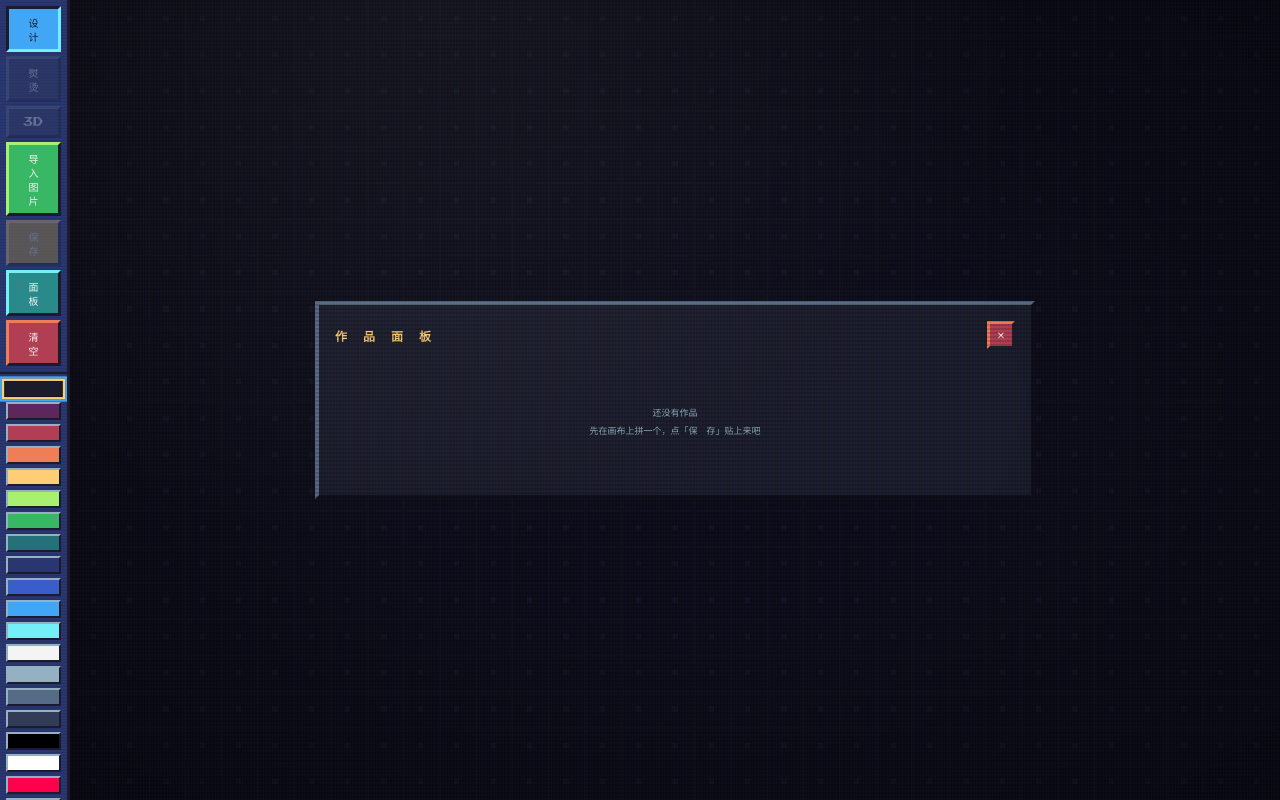
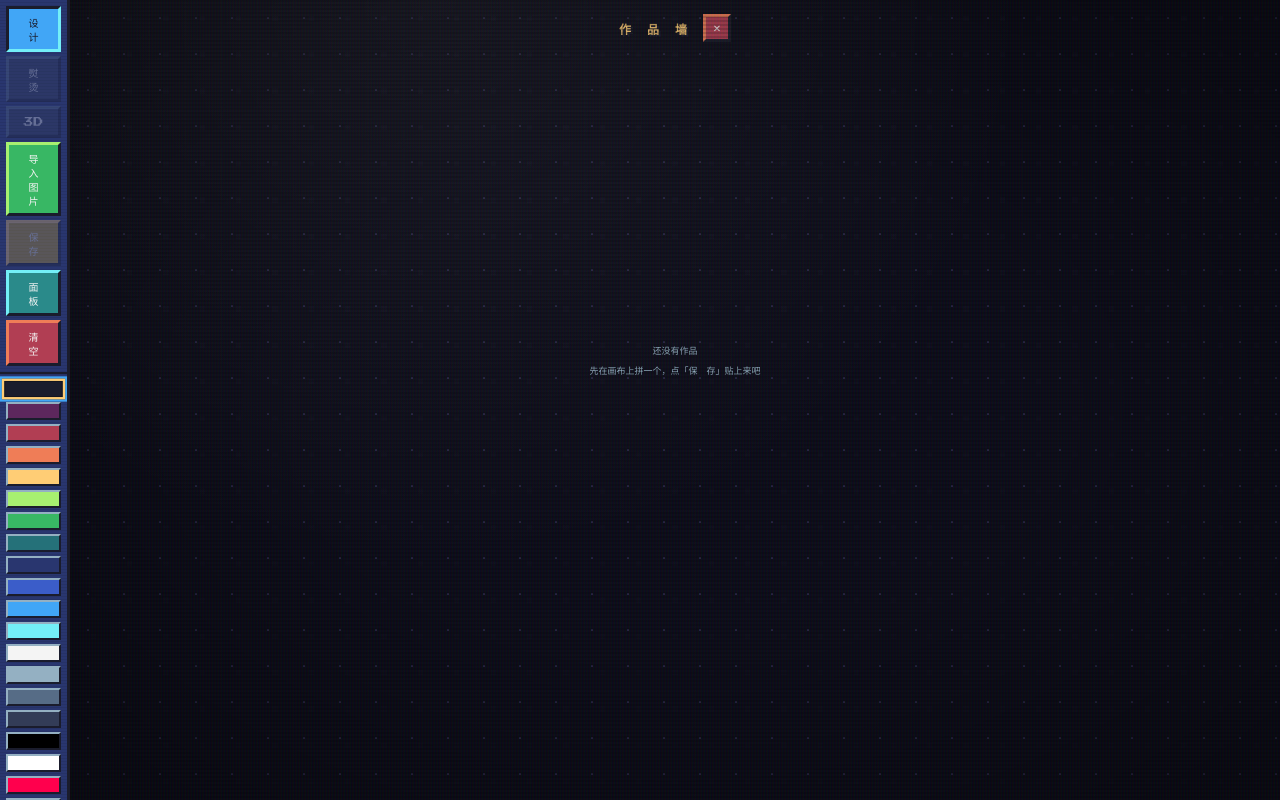
Before and after one commit to 254558/bead-ironing, a Vue app: page / in a window 1280 px wide. Both pictures are taken after a click on the button "面 板". Built offline with nearby package versions, Linux system fonts and the light colour scheme.

Commit message:
作品面板升级为冰箱贴墙：作品可自由拖拽摆放，位置持久化

```diff
--- a/src/components/BoardPanel.vue
+++ b/src/components/BoardPanel.vue
@@ -1,43 +1,108 @@
 <script setup lang="ts">
-import { deleteBoard, loadBoard, setBoardPanel, store } from '../stores/game'
+import { onUnmounted, ref } from 'vue'
+import { deleteBoard, loadBoard, moveBoard, setBoardPanel, store } from '../stores/game'
+import type { SavedBoard } from '../types'
 
-/** 格式化保存时间，如「2026/08/06 14:30」 */
-function formatTime(ts: number) {
-  const d = new Date(ts)
-  const pad = (n: number) => String(n).padStart(2, '0')
-  return `${d.getFullYear()}/${pad(d.getMonth() + 1)}/${pad(d.getDate())} ${pad(d.getHours())}:${pad(d.getMinutes())}`
+/** 当前正在拖拽的磁贴 id（用于提升 z-index / 光标态） */
+const dragId = ref<string | null>(null)
+let dragStart = { x: 0, y: 0 }
+let dragMoved = false
+/** 上一次拖拽结束时间，用于抑制拖拽刚结束后的双击误触 */
+let lastDragEnd = 0
+
+/** 基于 id 生成稳定的轻微旋转角（-4°~4°），让磁贴错落贴墙 */
+function rotFor(id: string) {
+  let sum = 0
+  for (let i = 0; i < id.length; i++) sum += id.charCodeAt(i)
+  return (sum % 9) - 4
 }
+
+function magnetStyle(b: SavedBoard) {
+  return {
+    left: `${b.x}px`,
+    top: `${b.y}px`,
+    transform: `rotate(${rotFor(b.id)}deg)`,
+  }
+}
+
+function onMouseDown(e: MouseEvent, b: SavedBoard) {
+  if (e.button !== 0) return // 仅左键
+  dragId.value = b.id
+  dragStart = { x: e.clientX, y: e.clientY }
+  dragMoved = false
+  // move/up 挂到 window：鼠标移出磁贴也能持续跟踪拖拽
+  window.addEventListener('mousemove', onWindowMove)
+  window.addEventListener('mouseup', onWindowUp)
+}
+
+function onWindowMove(e: MouseEvent) {
+  const id = dragId.value
+  const b = id ? store.savedBoards.find((x) => x.id === id) : undefined
+  if (!b) return
+  const dx = e.clientX - dragStart.x
+  const dy = e.clientY - dragStart.y
+  // 位移超过 4px 才算拖拽（区分点击）
+  if (!dragMoved && Math.abs(dx) + Math.abs(dy) > 4) dragMoved = true
+  if (dragMoved) {
+    b.x = Math.max(0, b.x + dx)
+    b.y = Math.max(0, b.y + dy)
+    dragStart = { x: e.clientX, y: e.clientY }
+  }
+}
+
+function onWindowUp() {
+  const id = dragId.value
+  if (id && dragMoved) {
+    const b = store.savedBoards.find((x) => x.id === id)
+    if (b) moveBoard(b.id, b.x, b.y)
+    lastDragEnd = Date.now()
+  }
+  dragId.value = null
+  window.removeEventListener('mousemove', onWindowMove)
+  window.removeEventListener('mouseup', onWindowUp)
+}
+
+function onDblClick(b: SavedBoard) {
+  if (Date.now() - lastDragEnd < 350) return // 刚拖完，不算双击
+  loadBoard(b.id)
+}
+
+onUnmounted(() => {
+  window.removeEventListener('mousemove', onWindowMove)
+  window.removeEventListener('mouseup', onWindowUp)
+})
 </script>
 
 <template>
   <div class="board-panel" :class="{ show: store.showBoardPanel }">
-    <div class="board-panel-inner">
-      <header class="board-panel-head">
-        <h2 class="board-panel-title">作 品 面 板</h2>
-        <button class="board-panel-close" @click="setBoardPanel(false)">✕</button>
-      </header>
+    <header class="board-panel-head">
+      <h2 class="board-panel-title">作 品 墙</h2>
+      <button class="board-panel-close" @click="setBoardPanel(false)">✕</button>
+    </header>
 
-      <div v-if="store.savedBoards.length === 0" class="board-panel-empty">
-        <p>还没有作品</p>
-        <p>先在画布上拼一个，点「保 存」贴上来吧</p>
-      </div>
+    <p v-if="store.savedBoards.length === 0" class="board-panel-empty">
+      还没有作品<br>先在画布上拼一个，点「保 存」贴上来吧
+    </p>
 
-      <div v-else class="board-card-grid">
-        <div v-for="b in store.savedBoards" :key="b.id" class="board-card">
-          <img
-            class="board-card-thumb"
-            :src="b.thumb"
-            :alt="b.name"
-            :style="{ aspectRatio: `${b.cols} / ${b.rows}` }"
-          >
-          <p class="board-card-name">{{ b.name }}</p>
-          <p class="board-card-time">{{ formatTime(b.savedAt) }}</p>
-          <div class="board-card-actions">
-            <button class="board-btn board-btn-load" @click="loadBoard(b.id)">载 入</button>
-            <button class="board-btn board-btn-del" @click="deleteBoard(b.id)">删 除</button>
-          </div>
-        </div>
-      </div>
+    <div
+      v-for="b in store.savedBoards"
+      :key="b.id"
+      class="fridge-magnet"
+      :class="{ dragging: dragId === b.id }"
+      :style="magnetStyle(b)"
+      @mousedown="onMouseDown($event, b)"
+      @dblclick="onDblClick(b)"
+    >
+      <img class="magnet-thumb" :src="b.thumb" :alt="b.name">
+      <span class="magnet-name">{{ b.name }}</span>
+      <button
+        class="magnet-del"
+        title="撕下删除"
+        @mousedown.stop
+        @click.stop="deleteBoard(b.id)"
+      >
+        ✕
+      </button>
     </div>
   </div>
 </template>
--- a/src/stores/game.ts
+++ b/src/stores/game.ts
@@ -11,7 +11,13 @@ function loadSavedBoards(): SavedBoard[] {
     const raw = localStorage.getItem(STORAGE_KEY)
     if (!raw) return []
     const list = JSON.parse(raw)
-    return Array.isArray(list) ? (list as SavedBoard[]) : []
+    if (!Array.isArray(list)) return []
+    // 旧版本数据没有 x/y 位置：按索引错落补默认落点，保证不互相叠压
+    return (list as SavedBoard[]).map((b, i) => ({
+      ...b,
+      x: typeof b.x === 'number' ? b.x : 20 + (i % 4) * 132,
+      y: typeof b.y === 'number' ? b.y : 20 + Math.floor(i / 4) * 122,
+    }))
   } catch {
     return []
   }
@@ -163,6 +169,8 @@ export function saveBoard() {
   canvas.height = store.rows * 2
   const ctx = canvas.getContext('2d')
   if (ctx) renderThumb(ctx, grid, store.cols, store.rows, 2)
+  // 初始落点：按已有数量错落排布（间距大于磁贴尺寸，避免叠压），之后可自由拖拽
+  const n = store.savedBoards.length
   store.savedBoards.push({
     id,
     name,
@@ -171,10 +179,12 @@ export function saveBoard() {
     grid,
     thumb: canvas.toDataURL('image/png'),
     savedAt: Date.now(),
+    x: 24 + (n % 4) * 132,
+    y: 24 + Math.floor(n / 4) * 122,
   })
   persistBoards()
   store.showBoardPanel = true
-  showStatus(`已保存「${name}」到作品面板`)
+  showStatus(`已保存「${name}」到作品墙`)
 }
 
 /** 把面板中的一件作品整表载入画布（保留熔融度，不走 switchMode） */
@@ -194,6 +204,15 @@ export function deleteBoard(id: string) {
   persistBoards()
 }
 
+/** 拖拽结束后更新冰箱贴在墙上的位置并持久化 */
+export function moveBoard(id: string, x: number, y: number) {
+  const board = store.savedBoards.find((b) => b.id === id)
+  if (!board) return
+  board.x = Math.max(0, Math.round(x))
+  board.y = Math.max(0, Math.round(y))
+  persistBoards()
+}
+
 export function setBoardPanel(show: boolean) {
   store.showBoardPanel = show
 }
--- a/src/style.css
+++ b/src/style.css
@@ -375,53 +375,35 @@ body {
   pointer-events: none;
 }
 
-/* ---------- 作品面板 ---------- */
+/* ---------- 作品墙（冰箱贴） ---------- */
 .board-panel {
   position: absolute;
   inset: 0;
   z-index: 8;
   display: none;
-  align-items: center;
-  justify-content: center;
-  padding: 24px;
-  background: rgba(13, 13, 26, 0.75);
+  overflow: hidden;
+  /* 深色墙底 + 点阵，营造「墙」的质感 */
+  background:
+    radial-gradient(circle, #252540 1.5px, transparent 1.5px),
+    linear-gradient(180deg, rgba(13, 13, 26, 0.88), rgba(13, 13, 26, 0.96));
+  background-size:
+    36px 36px,
+    100% 100%;
 }
 
 .board-panel.show {
-  display: flex;
-}
-
-.board-panel-inner {
-  width: min(720px, 100%);
-  max-height: 100%;
-  background: #1a1c2c;
-  border: 4px solid;
-  border-color: #566c86 #0d0d1a #0d0d1a #566c86;
-  padding: 16px;
-  display: flex;
-  flex-direction: column;
-  gap: 14px;
-  overflow-y: auto;
-}
-
-.board-panel-inner::-webkit-scrollbar {
-  width: 8px;
-}
-
-.board-panel-inner::-webkit-scrollbar-track {
-  background: #0d0d1a;
-}
-
-.board-panel-inner::-webkit-scrollbar-thumb {
-  background: #566c86;
-  border: 1px solid #1a1c2c;
+  display: block;
 }
 
 .board-panel-head {
+  position: absolute;
+  top: 14px;
+  left: 50%;
+  transform: translateX(-50%);
   display: flex;
   align-items: center;
-  justify-content: space-between;
-  gap: 10px;
+  gap: 14px;
+  z-index: 20;
 }
 
 .board-panel-title {
@@ -449,80 +431,83 @@ body {
 }
 
 .board-panel-empty {
+  position: absolute;
+  top: 45%;
+  left: 50%;
+  transform: translate(-50%, -50%);
   text-align: center;
-  padding: 40px 0;
   color: #94b0c2;
   font-size: 9px;
-  line-height: 2;
+  line-height: 2.2;
+  pointer-events: none;
 }
 
-.board-card-grid {
-  display: grid;
-  grid-template-columns: repeat(auto-fill, minmax(140px, 1fr));
-  gap: 12px;
+/* ---------- 冰箱贴 ---------- */
+.fridge-magnet {
+  position: absolute;
+  padding: 7px;
+  background: #0d0d1a;
+  border: 3px solid;
+  border-color: #566c86 #1a1c2c #1a1c2c #566c86;
+  box-shadow: 3px 3px 0 rgba(0, 0, 0, 0.45);
+  display: flex;
+  flex-direction: column;
+  gap: 5px;
+  cursor: grab;
+  touch-action: none;
+  user-select: none;
+  -webkit-user-select: none;
 }
 
-.board-card {
-  background: #0d0d1a;
-  border: 3px solid;
-  border-color: #333c57 #566c86 #566c86 #333c57;
-  padding: 8px;
-  display: flex;
-  flex-direction: column;
-  gap: 6px;
+.fridge-magnet:hover {
+  box-shadow: 5px 5px 0 rgba(0, 0, 0, 0.55), 0 0 0 2px #41a6f6;
 }
 
-.board-card-thumb {
-  width: 100%;
+.fridge-magnet.dragging {
+  z-index: 50;
+  cursor: grabbing;
+  box-shadow: 6px 6px 0 rgba(0, 0, 0, 0.6);
+}
+
+.magnet-thumb {
   display: block;
+  width: 96px;
   background: #0d0d1a;
+  border: 1px solid #151523;
   image-rendering: pixelated;
   image-rendering: -moz-crisp-edges;
-  border: 1px solid #151523;
+  pointer-events: none;
 }
 
-.board-card-name {
-  font-size: 8px;
-  color: #f4f4f4;
+.magnet-name {
+  font-size: 7px;
+  color: #94b0c2;
   text-align: center;
+  pointer-events: none;
 }
 
-.board-card-time {
-  font-size: 6px;
-  color: #94b0c2;
-  text-align: center;
+.magnet-del {
+  position: absolute;
+  top: -11px;
+  right: -11px;
+  width: 24px;
+  height: 24px;
+  background: #b13e53;
+  border: 2px solid;
+  border-color: #ef7d57 #1a1c2c #1a1c2c #ef7d57;
+  color: #f4f4f4;
+  font-family: inherit;
+  font-size: 9px;
+  line-height: 1;
+  cursor: pointer;
+  opacity: 0;
+  transition: opacity 0.12s;
 }
 
-.board-card-actions {
-  display: flex;
-  gap: 6px;
+.fridge-magnet:hover .magnet-del {
+  opacity: 1;
 }
 
-.board-btn {
-  flex: 1;
-  padding: 5px 0;
-  border: 2px solid;
-  font-family: inherit;
-  font-size: 7px;
-  cursor: pointer;
-}
-
-.board-btn-load {
-  background: #38b764;
-  border-color: #a7f070 #1a1c2c #1a1c2c #a7f070;
-  color: #1a1c2c;
-}
-
-.board-btn-load:hover {
-  background: #a7f070;
-}
-
-.board-btn-del {
-  background: #b13e53;
-  border-color: #ef7d57 #1a1c2c #1a1c2c #ef7d57;
-  color: #f4f4f4;
-}
-
-.board-btn-del:hover {
+.magnet-del:hover {
   background: #ef7d57;
 }
--- a/src/types.ts
+++ b/src/types.ts
@@ -34,4 +34,7 @@ export interface SavedBoard {
   /** 缩略图 PNG dataURL */
   thumb: string
   savedAt: number
+  /** 贴在墙上的 CSS 像素坐标（相对墙面左上角） */
+  x: number
+  y: number
 }
```
